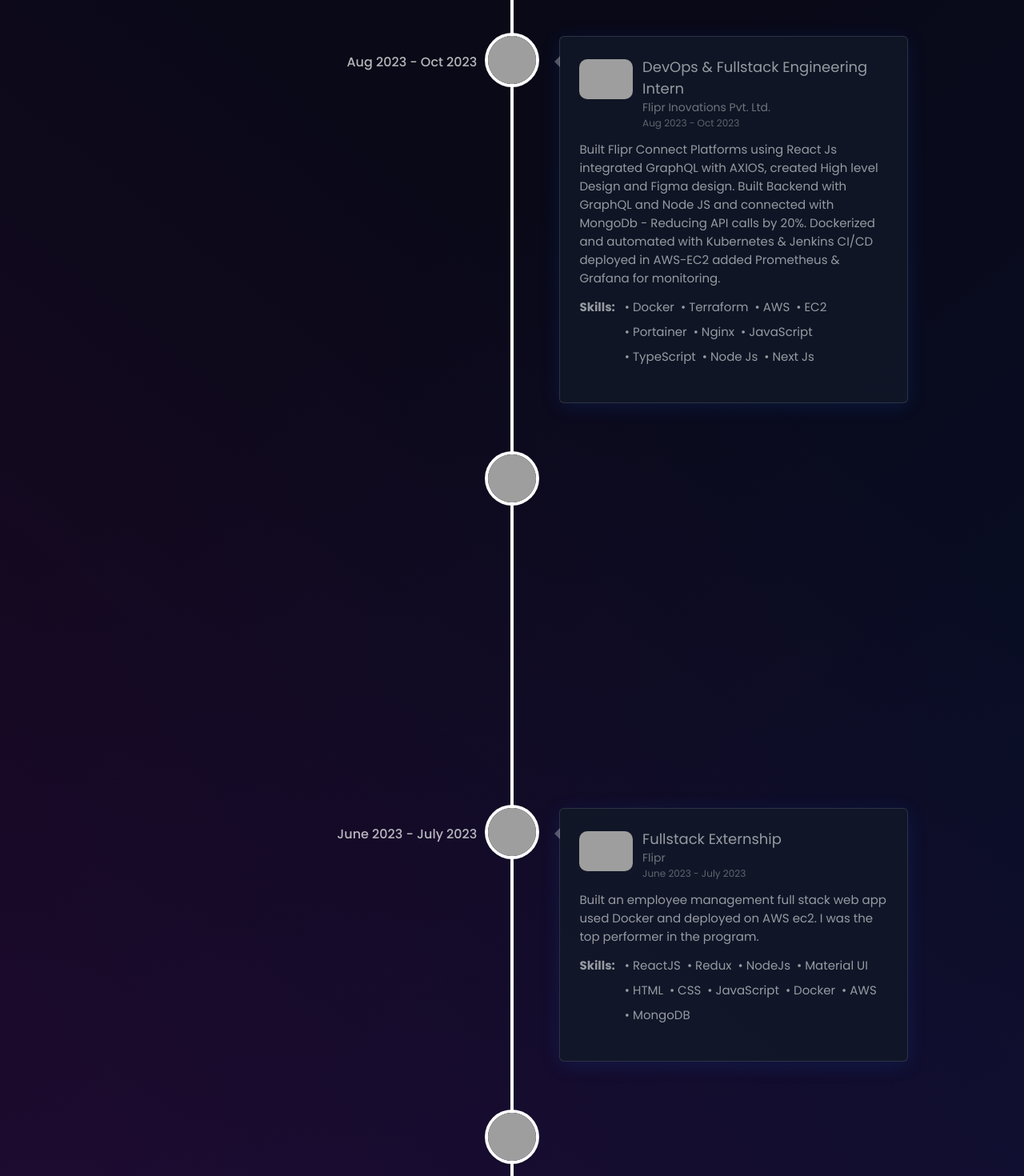
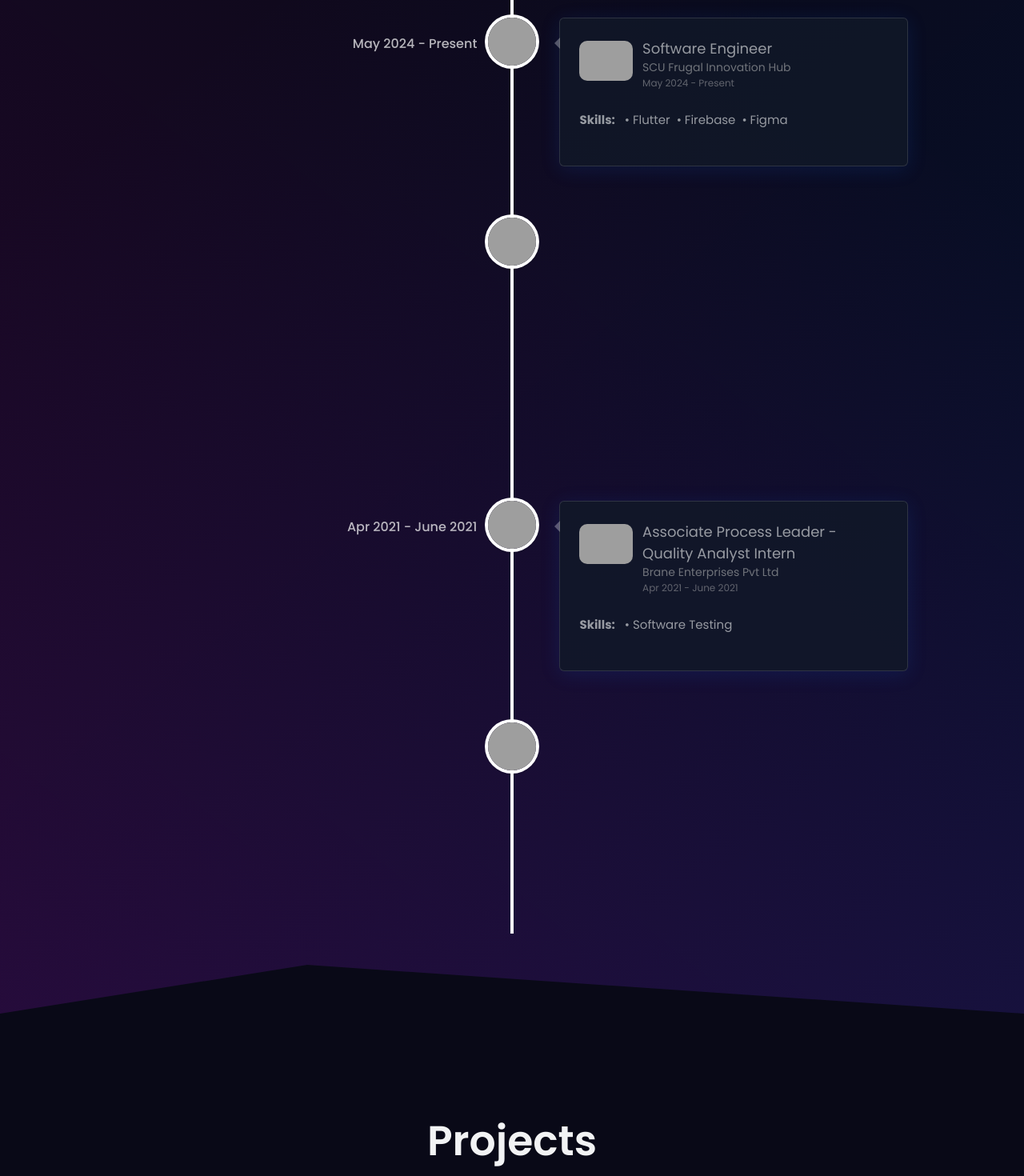
Before and after one commit to ManasaMadiraju/ManasaMadiraju.github.io, a React (Create React App) app: page / in a window 1280 px wide. Shown: the part 2520-3990 px from the top of the page at 80% size. Built offline with nearby package versions, Linux system fonts and the light colour scheme; grey boxes are pictures that could not be loaded.

Commit message:
Uploading Portfolio v2

```diff
--- a/package.json
+++ b/package.json
@@ -1,7 +1,7 @@
 {
   "name": "3d-portfolio-website",
   "version": "0.1.1",
-  "homepage": "https://rishavchanda.github.io",
+  "homepage": "https://manasamadiraju.github.io",
   "private": true,
   "dependencies": {
     "@emailjs/browser": "^4.1.0",
--- a/public/index.html
+++ b/public/index.html
@@ -9,7 +9,7 @@
       name="description"
       content="Web site created using create-react-app"
     />
-    <link rel="apple-touch-icon" href="%PUBLIC_URL%/HeroImage.jpg" />
+    <link rel="apple-touch-icon" href="%PUBLIC_URL%/ManasaMadirajuPhoto.jpg" />
     <!--
       manifest.json provides metadata used when your web app is installed on a
       user's mobile device or desktop. See https://developers.google.com/web/fundamentals/web-app-manifest/
--- a/src/components/sections/Contact.jsx
+++ b/src/components/sections/Contact.jsx
@@ -131,10 +131,10 @@ const Contact = () => {
     e.preventDefault();
     emailjs
       .sendForm(
-        "service_tox7kqs",
-        "template_nv7k7mj",
+        "service_b812igm",
+        "template_4rdui79",
         form.current,
-        "SybVGsYS52j2TfLbi"
+        "NCTQBaaILwDlbgmH5"
       )
       .then(
         (result) => {
--- a/src/data/constants.js
+++ b/src/data/constants.js
@@ -224,8 +224,8 @@ export const experiences = [
     img: "https://firebasestorage.googleapis.com/v0/b/images-8cb91.appspot.com/o/TCXR%20LOGO.png?alt=media&token=c89e875f-a8e8-46b3-abb9-32fd8feb37a1",
     role: "Full Stack Engineer Intern",
     company: "The Commons XR",
-    date: "June 2024 - Sept 2024",
-    desc: "Yet to add",
+    date: "June 2024 - Present",
+    // desc: "Yet to add",
     skills: [
       "ReactJS",
       "Redux",
@@ -241,32 +241,25 @@ export const experiences = [
   },
   {
     id: 1,
-    img: "https://firebasestorage.googleapis.com/v0/b/flexi-coding.appspot.com/o/flipr.jpeg?alt=media&token=1d72532a-45eb-4c1a-a81a-c9bed9fec543",
-    role: "DevOps & Fullstack Engineering Intern",
-    company: "Flipr Inovations Pvt. Ltd.",
-    date: "Aug 2023 - Oct 2023",
-    desc: "Built Flipr Connect Platforms using React Js integrated GraphQL with AXIOS, created High level Design and Figma design. Built Backend with GraphQL and Node JS and connected with MongoDb - Reducing API calls by 20%. Dockerized and automated with Kubernetes & Jenkins CI/CD deployed in AWS-EC2 added Prometheus & Grafana for monitoring.",
+    img: "https://firebasestorage.googleapis.com/v0/b/images-8cb91.appspot.com/o/frugal_innovation_hub_logo.jpeg?alt=media&token=b755a0c1-2efb-4e77-ae76-4273af1766d5",
+    role: "Software Engineer",
+    company: "SCU Frugal Innovation Hub",
+    date: "May 2024 - Present",
+   // desc: "Built Flipr Connect Platforms using React Js integrated GraphQL with AXIOS, created High level Design and Figma design. Built Backend with GraphQL and Node JS and connected with MongoDb - Reducing API calls by 20%. Dockerized and automated with Kubernetes & Jenkins CI/CD deployed in AWS-EC2 added Prometheus & Grafana for monitoring.",
     skills: [
-      "Docker",
-      "Terraform",
-      "AWS",
-      "EC2",
-      "Portainer",
-      "Nginx",
-      "JavaScript",
-      "TypeScript",
-      "Node Js",
-      " Next Js",
-    ],
-    doc: "https://firebasestorage.googleapis.com/v0/b/flexi-coding.appspot.com/o/1696514649120.jpeg?alt=media&token=e7f6757b-edfa-4138-a692-d6709eeef3e2",
+      "Flutter",
+      "Firebase",
+      "Figma",
+        ],
+    doc: "https://firebasestorage.googleapis.com/v0/b/images-8cb91.appspot.com/o/frugal_innovation_hub_logo.jpeg?alt=media&token=b755a0c1-2efb-4e77-ae76-4273af1766d5",
   },
   {
     id: 2,
-    img: "https://firebasestorage.googleapis.com/v0/b/flexi-coding.appspot.com/o/Rudraksha.jpeg?alt=media&token=8f83f41e-d0a1-486f-9c7f-dd4cd1d09e8d",
-    role: "Android Developer Intern",
-    company: "Rudraksha Welffare Foundation",
-    date: "June 2021 - Oct 2021",
-    desc: "• Built RudraShakti - Astrologer App, with MVVM Architecture using Java and Android Studio integrating Firebase SDK. Created One to One video call integration with Socket.IO and Firebase cloud functions and integrated with Retrofit. Created Low Level Design and converted Figma design to XML code.",
+    img: "https://firebasestorage.googleapis.com/v0/b/images-8cb91.appspot.com/o/NTTDATA.png?alt=media&token=f114ed61-44bd-4fce-aaa8-fc2a96b501a3",
+    role: "Associate Consultant - Software Engineer",
+    company: "NTT DATA Business Solutions India",
+    date: "Aug 2021 - Mar 2023",
+    desc: "Software Engineer - Technology and Innovation Team",
     skills: [
       "Android",
       "Java",
@@ -277,51 +270,32 @@ export const experiences = [
       "Firebase",
       "Figma",
     ],
-    doc: "https://firebasestorage.googleapis.com/v0/b/buckoid-917cf.appspot.com/o/WhatsApp%20Image%202023-05-05%20at%2012.07.39%20AM.jpeg?alt=media&token=9f0e1648-568b-422d-bd0b-1f125f722245",
+    doc: "https://firebasestorage.googleapis.com/v0/b/images-8cb91.appspot.com/o/NTTDATA.png?alt=media&token=f114ed61-44bd-4fce-aaa8-fc2a96b501a3",
   },
   {
     id: 3,
-    img: "https://firebasestorage.googleapis.com/v0/b/flexi-coding.appspot.com/o/flipr.jpeg?alt=media&token=1d72532a-45eb-4c1a-a81a-c9bed9fec543",
-    role: "Fullstack Externship",
-    company: "Flipr",
-    date: "June 2023 - July 2023",
-    desc: "Built an employee management full stack web app used Docker and deployed on AWS ec2. I was the top performer in the program.",
+    img: "https://firebasestorage.googleapis.com/v0/b/images-8cb91.appspot.com/o/brane_enterprises_logo.jpeg?alt=media&token=7599ee56-78b7-4e3d-a916-c1e56dfb21fb",
+    role: "Associate Process Leader - Quality Analyst Intern",
+    company: "Brane Enterprises Pvt Ltd",
+    date: "Apr 2021 - June 2021",
+    //desc: "Built an employee management full stack web app used Docker and deployed on AWS ec2. I was the top performer in the program.",
     skills: [
-      "ReactJS",
-      "Redux",
-      "NodeJs",
-      "Material UI",
-      "HTML",
-      "CSS",
-      "JavaScript",
-      "Docker",
-      "AWS",
-      "MongoDB",
+      "Software Testing",
     ],
-    doc: "https://firebasestorage.googleapis.com/v0/b/flexi-coding.appspot.com/o/1691181448873.jpeg?alt=media&token=ee85eb8f-7247-43cd-9a1d-ce9f58ea62a6",
-  },
-  {
-    id: 4,
-    img: "https://firebasestorage.googleapis.com/v0/b/flexi-coding.appspot.com/o/gdsc.jpeg?alt=media&token=c162329c-efaa-4be8-a173-8d3f4c48ea70",
-    role: "Android Developer",
-    company: "DSC KIIT",
-    date: "Nov2021 - Present",
-    desc: "As an Android developer at the Google Developers Student Club (GDCS), I have had the opportunity to work on exciting projects and collaborate with talented developers who share my passion for technology. Through my involvement with GDCS, I have also had the opportunity to host and participate in numerous events, including hackathons, study jams, and workshops.",
-    skills: [
-      "Leadership",
-      "Mobile Application Development",
-      "Kotlin",
-      "XML",
-      "Figma",
-    ],
+    doc: "https://firebasestorage.googleapis.com/v0/b/images-8cb91.appspot.com/o/brane_enterprises_logo.jpeg?alt=media&token=7599ee56-78b7-4e3d-a916-c1e56dfb21fb",
   },
   {
     id: 5,
-    img: "https://firebasestorage.googleapis.com/v0/b/flexi-coding.appspot.com/o/girlScript.jpeg?alt=media&token=e656a621-cf3c-4230-bf0f-e74b4cec6035",
+    img: "https://firebasestorage.googleapis.com/v0/b/images-8cb91.appspot.com/o/NTTDATA.png?alt=media&token=f114ed61-44bd-4fce-aaa8-fc2a96b501a3",
     role: "Software Engineer Intern",
     company: "itelligence India Software Solutions Pvt Ltd",
     date: "June 2019 - July 2019",
     desc: "Worked on Robotic Process Automation(RPA) using UiPath tool",
+    skills: [
+      "RPA",
+      "UiPath",
+    ],
+    doc: "https://firebasestorage.googleapis.com/v0/b/images-8cb91.appspot.com/o/NTTDATA.png?alt=media&token=f114ed61-44bd-4fce-aaa8-fc2a96b501a3",
   },
 ];
 
```
